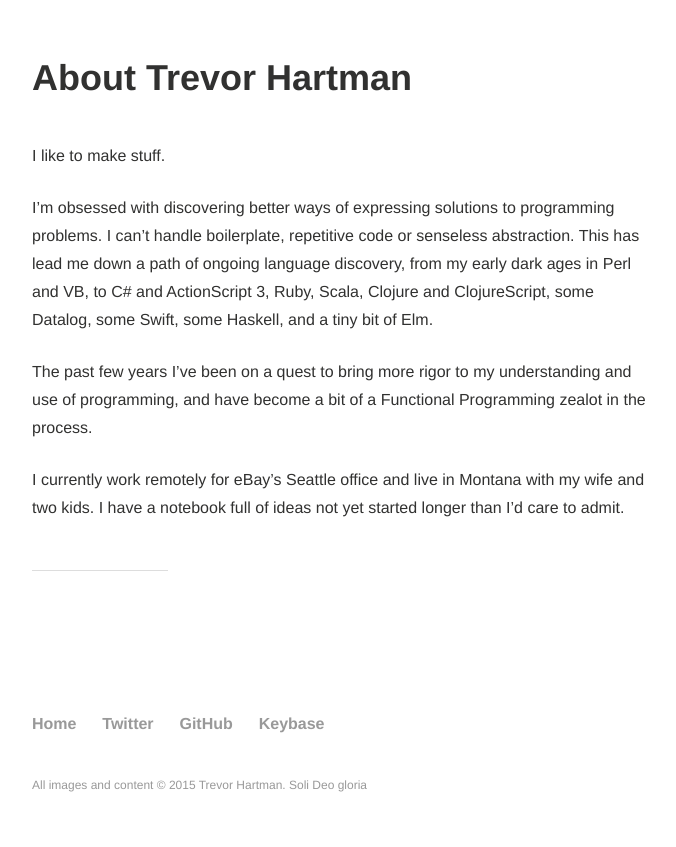
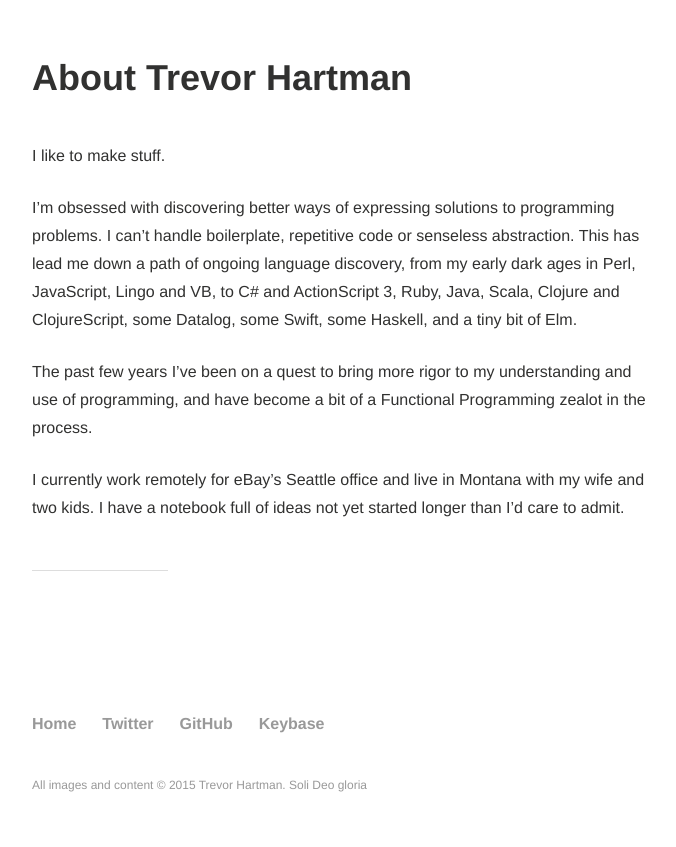
Before and after one commit to devth/devth.github.com, a Jekyll site: the page built from about.md, in a window 1280 px wide. Shown: the part 412-1259 px from the top of the page, without its empty margins (64-740 px from the left). Built offline with Jekyll 4.4.1, drawn with Linux system fonts in a browser that asks for light colours; Markdown is read by kramdown in place of the engine named in the settings.

Commit message:
Add languages to About

```diff
--- a/about.md
+++ b/about.md
@@ -9,8 +9,9 @@ I like to make stuff.
 I'm obsessed with discovering better ways of expressing solutions to programming
 problems. I can't handle boilerplate, repetitive code or senseless abstraction.
 This has lead me down a path of ongoing language discovery, from my early dark
-ages in Perl and VB, to C# and ActionScript 3, Ruby, Scala, Clojure and
-ClojureScript, some Datalog, some Swift, some Haskell, and a tiny bit of Elm.
+ages in Perl, JavaScript, Lingo and VB, to C# and ActionScript 3, Ruby, Java,
+Scala, Clojure and ClojureScript, some Datalog, some Swift, some Haskell, and a
+tiny bit of Elm.
 
 The past few years I've been on a quest to bring more rigor to my understanding
 and use of programming, and have become a bit of a Functional Programming zealot
```
